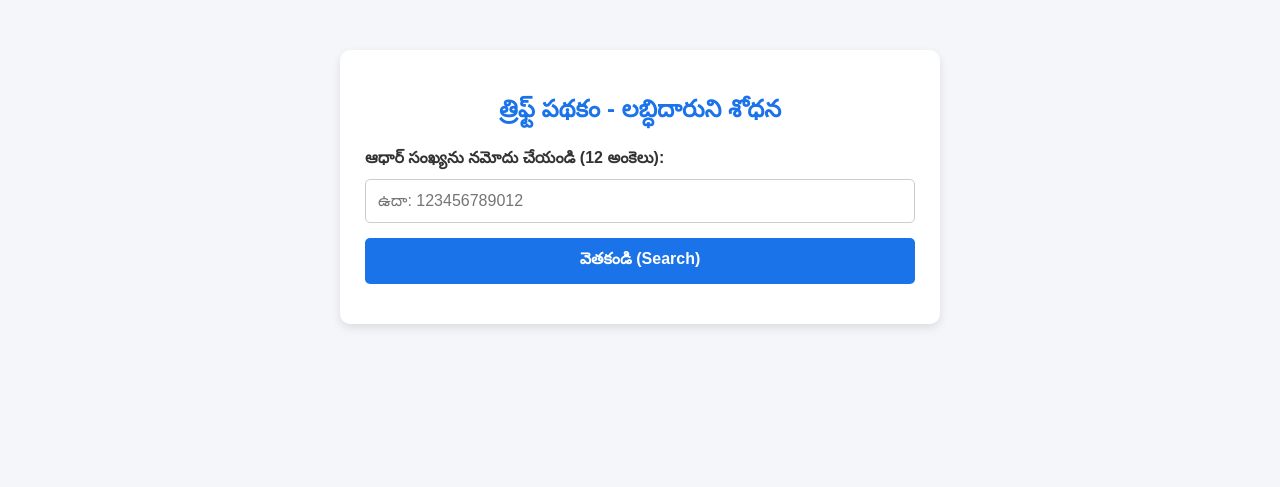
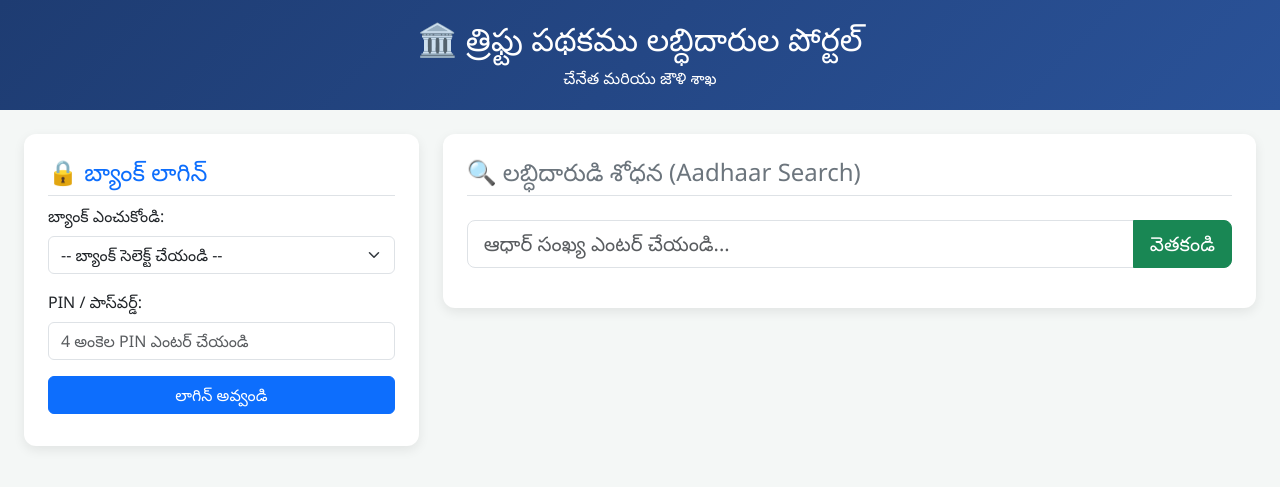
Before and after one commit to nayatejavision-alt/cf-thrift-sircilla-ts, a Flask app: page / in a window 1280 px wide. Shown: the top 487 px of the page. Run offline with Flask 3, Linux system fonts and the light colour scheme.

Commit message:
Update index.html

```diff
--- a/templates/index.html
+++ b/templates/index.html
@@ -3,169 +3,199 @@
 <head>
     <meta charset="UTF-8">
     <meta name="viewport" content="width=device-width, initial-scale=1.0">
-    <title>త్రిఫ్ట్ పథకం - లబ్ధిదారుని శోధన</title>
+    <title>త్రిఫ్టు పథకము - పోర్టల్</title>
+    <link href="https://cdn.jsdelivr.net/npm/bootstrap@5.3.0/dist/css/bootstrap.min.css" rel="stylesheet">
     <style>
-        body {
-            font-family: Arial, sans-serif;
-            background-color: #f4f6f9;
-            margin: 0;
-            padding: 20px;
-        }
-        .container {
-            max-width: 550px;
-            margin: 30px auto;
-            background: #ffffff;
-            padding: 25px;
-            border-radius: 10px;
-            box-shadow: 0 4px 10px rgba(0,0,0,0.1);
-        }
-        h2 {
-            text-align: center;
-            color: #1a73e8;
-            margin-bottom: 20px;
-        }
-        .form-group {
-            margin-bottom: 15px;
-        }
-        label {
-            display: block;
-            font-weight: bold;
-            margin-bottom: 8px;
-            color: #333;
-        }
-        input[type="text"] {
-            width: 100%;
-            padding: 12px;
-            border: 1px solid #ccc;
-            border-radius: 5px;
-            font-size: 16px;
-            box-sizing: border-radius;
-            box-sizing: border-box;
-        }
-        button {
-            width: 100%;
-            background-color: #1a73e8;
-            color: white;
-            padding: 12px;
-            border: none;
-            border-radius: 5px;
-            font-size: 16px;
-            cursor: pointer;
-            font-weight: bold;
-        }
-        button:hover {
-            background-color: #1557b0;
-        }
-        #statusMessage {
-            margin-top: 15px;
-            font-weight: bold;
-            text-align: center;
-        }
-        .result-box {
-            display: none;
-            margin-top: 20px;
-            border-top: 2px solid #e0e0e0;
-            padding-top: 15px;
-        }
-        table {
-            width: 100%;
-            border-collapse: collapse;
-            margin-top: 10px;
-        }
-        td {
-            padding: 8px 0;
-            border-bottom: 1px solid #eee;
-        }
-        td:first-child {
-            font-weight: bold;
-            color: #555;
-            width: 45%;
-        }
+        body { background-color: #f4f7f6; font-family: 'Segoe UI', Tahoma, Geneva, Verdana, sans-serif; }
+        .header-banner { background: linear-gradient(135deg, #1e3c72, #2a5298); color: white; padding: 20px 0; }
+        .card-custom { border-radius: 12px; box-shadow: 0 4px 12px rgba(0,0,0,0.08); border: none; }
     </style>
 </head>
 <body>
 
-<div class="container">
-    <h2>త్రిఫ్ట్ పథకం - లబ్ధిదారుని శోధన</h2>
-
-    <div class="form-group">
-        <label for="aadharInput">ఆధార్ సంఖ్యను నమోదు చేయండి (12 అంకెలు):</label>
-        <input type="text" id="aadharInput" maxlength="12" placeholder="ఉదా: 123456789012">
+    <!-- Header -->
+    <div class="header-banner text-center mb-4">
+        <h2>🏛️ త్రిఫ్టు పథకము లబ్ధిదారుల పోర్టల్</h2>
+        <p class="mb-0">చేనేత మరియు జౌళి శాఖ</p>
     </div>
 
-    <button onclick="searchBeneficiary()">వెతకండి (Search)</button>
+    <div class="container-fluid px-4">
+        <div class="row">
 
-    <div id="statusMessage"></div>
+            <!-- సైడ్ ప్యానెల్: బ్యాంక్ అధికారుల లాగిన్ -->
+            <div class="col-md-4 mb-4">
+                <div class="card card-custom p-4 bg-white">
+                    <h4 class="text-primary border-bottom pb-2">🔒 బ్యాంక్ లాగిన్</h4>
 
-    <div id="resultContainer" class="result-box">
-        <h3 style="color: #2e7d32; margin-top: 0;">లబ్ధిదారుని వివరాలు:</h3>
-        <table>
-            <tr><td>క్రమ సంఖ్య (SNO):</td><td id="resSno"></td></tr>
-            <tr><td>లబ్ధిదారుని పేరు:</td><td id="resName"></td></tr>
-            <tr><td>తండ్రి/భర్త పేరు:</td><td id="resFather"></td></tr>
-            <tr><td>గ్రామం:</td><td id="resVillage"></td></tr>
-            <tr><td>మండలం:</td><td id="resMandal"></td></tr>
-            <tr><td>ఆధార్ సంఖ్య:</td><td id="resAadhar"></td></tr>
-            <tr><td>బ్యాంకు పేరు:</td><td id="resBank"></td></tr>
-            <tr><td>RD 1 స్టేటస్:</td><td id="resRd1"></td></tr>
-            <tr><td>RD 2 స్టేటస్:</td><td id="resRd2"></td></tr>
+                    <!-- లాగిన్ ఫారమ్ -->
+                    <div id="login-section">
+                        <div class="mb-3">
+                            <label class="form-label font-weight-bold">బ్యాంక్ ఎంచుకోండి:</label>
+                            <select id="bank-select" class="form-select">
+                                 <option value="">-- బ్యాంక్ సెలెక్ట్ చేయండి --</option>
+
+                                    <!-- Jinja2 లూప్ ద్వారా గూగుల్ షీట్ లోని బ్యాంకులు ఆటోమేటిక్‌గా ఇక్కడ వస్తాయి -->
+                                    {% for bank in banks %}
+                                  <option value="{{ bank }}">{{ bank }}</option>
+                                    {% endfor %}
+
+                            </select>
+                        </div>
+                        <div class="mb-3">
+                            <label class="form-label">PIN / పాస్‌వర్డ్:</label>
+                            <input type="password" id="bank-pin" class="form-control" placeholder="4 అంకెల PIN ఎంటర్ చేయండి">
+                        </div>
+                        <button class="btn btn-primary w-100" onclick="loginBank()">లాగిన్ అవ్వండి</button>
+                        <div id="login-msg" class="mt-2 text-danger"></div>
+                    </div>
+
+                    <!-- లాగిన్ అయ్యాక కనిపించే ప్యానెల్ -->
+                    <div id="bank-dashboard-info" style="display: none;">
+                        <div class="alert alert-success">
+                            <strong id="logged-bank-name"></strong> బ్యాంక్ లాగిన్ విజయవంతమైంది!
+                        </div>
+                        <button class="btn btn-outline-danger w-100" onclick="logoutBank()">లాగౌట్ (Logout)</button>
+                    </div>
+                </div>
+            </div>
+
+            <!-- మెయిన్ ప్యానెల్: ఓపెన్ ఆధార్ సెర్చ్ & బ్యాంక్ డాష్‌బోర్డ్ డేటా -->
+            <div class="col-md-8">
+
+                <!-- 1. ఆధార్ సెర్చ్ కార్డ్ (ఎవరైనా సెర్చ్ చేసుకోవచ్చు) -->
+                <div class="card card-custom p-4 bg-white mb-4">
+                    <h4 class="text-secondary border-bottom pb-2">🔍 లబ్ధిదారుడి శోధన (Aadhaar Search)</h4>
+                    <div class="input-group my-3">
+                        <input type="text" id="search-aadhaar" class="form-control form-control-lg" placeholder="ఆధార్ సంఖ్య ఎంటర్ చేయండి...">
+                        <button class="btn btn-success btn-lg" onclick="searchBeneficiary()">వెతకండి</button>
+                    </div>
+                    <div id="search-results"></div>
+                </div>
+
+                <!-- 2. బ్యాంక్ ప్రత్యేక డాష్‌బోర్డ్ (లాగిన్ అయ్యాక మాత్రమే డేటా కనిపిస్తుంది) -->
+                <div id="bank-data-section" class="card card-custom p-4 bg-white" style="display: none;">
+                    <h4 class="text-success border-bottom pb-2">📊 మీ బ్యాంకు లబ్ధిదారుల జాబితా</h4>
+                    <div class="table-responsive mt-3">
+                        <table class="table table-striped table-hover">
+                            <thead class="table-dark">
+                                <tr>
+                                    <th>క్రమ సంఖ్య</th>
+                                    <th>లబ్ధిదారుడి పేరు</th>
+                                    <th>ఆధార్ సంఖ్య</th>
+                                    <th>ఖాతా సంఖ్య</th>
+                                    <th>FILE NAME</th>
+                                </tr>
+                            </thead>
+                            <tbody id="bank-table-body">
+                                <!-- డేటా ఇక్కడ లోడ్ అవుతుంది -->
+                            </tbody>
                         </table>
                     </div>
                 </div>
 
+            </div>
+
+        </div>
+    </div>
+
     <script>
+        // 1. ఆధార్ సెర్చ్ ఫంక్షన్
         async function searchBeneficiary() {
-    const aadharVal = document.getElementById('aadharInput').value.trim();
-    const statusMsg = document.getElementById('statusMessage');
-    const resultBox = document.getElementById('resultContainer');
+            const aadhaar = document.getElementById('search-aadhaar').value;
+            const resultsDiv = document.getElementById('search-results');
+            resultsDiv.innerHTML = "<p class='text-info'>వెతుకుతున్నాం...</p>";
 
-    statusMsg.innerText = '';
-    statusMsg.style.color = 'black';
-    resultBox.style.display = 'none';
+            const res = await fetch('/api/search', {
+                method: 'POST',
+                headers: {'Content-Type': 'application/json'},
+                body: JSON.stringify({ aadhaar: aadhaar })
+            });
+            const response = await res.json();
 
-    if (!aadharVal || aadharVal.length !== 12 || isNaN(aadharVal)) {
-        statusMsg.style.color = 'red';
-        statusMsg.innerText = 'దయచేసి సరిగ్గా 12 అంకెల ఆధార్ సంఖ్యను నమోదు చేయండి.';
+            if (response.data.length > 0) {
+                let html = `<table class="table table-bordered mt-2">
+                    <tr class="table-info"><th>పేరు</th><th>ఆధార్</th><th>బ్యాంక్ ఫైల్</th></tr>`;
+                response.data.forEach(row => {
+                    html += `<tr>
+                        <td>${row['NAME'] || row['Name'] || 'N/A'}</td>
+                        <td>${row['AADHAAR'] || row['Aadhaar'] || 'N/A'}</td>
+                        <td>${row['FILE NAME'] || 'N/A'}</td>
+                    </tr>`;
+                });
+                html += `</table>`;
+                resultsDiv.innerHTML = html;
+            } else {
+                resultsDiv.innerHTML = "<p class='text-danger'>లబ్ధిదారుడి వివరాలు లభించలేదు.</p>";
+            }
+        }
+
+        // 2. బ్యాంక్ లాగిన్ ఫంక్షన్
+        async function loginBank() {
+            const bankName = document.getElementById('bank-select').value;
+            const pin = document.getElementById('bank-pin').value;
+            const msgDiv = document.getElementById('login-msg');
+
+            if (!bankName || !pin) {
+                msgDiv.innerText = "దయచేసి బ్యాంక్ మరియు PIN వివరాలు నమోదు చేయండి.";
                 return;
             }
 
-    statusMsg.innerText = 'వెతుకుతోంది, దయచేసి క్షణం వేచి ఉండండి...';
+            const res = await fetch('/api/login', {
+                method: 'POST',
+                headers: {'Content-Type': 'application/json'},
+                body: JSON.stringify({ bank_name: bankName, pin: pin })
+            });
+            const response = await res.json();
 
-    try {
-        // అదే సెర్వర్ ని కనెక్ట్ చేయడానికి సాపేక్ష మార్గం (Relative Path) ఉపయోగిస్తున్నాం
-        const response = await fetch('https://cf-thrift-sircilla-ts.onrender.com/api/search', {
-            method: 'POST',
-            headers: {
-                'Content-Type': 'application/json'
-            },
-            body: JSON.stringify({ aadhar: aadharVal })
-        });
+            if (response.status === 'success') {
+                msgDiv.innerText = "";
+                document.getElementById('login-section').style.display = 'none';
+                document.getElementById('bank-dashboard-info').style.display = 'block';
+                document.getElementById('logged-bank-name').innerText = bankName;
 
-        const result = await response.json();
-
-        if (result.success) {
-            statusMsg.innerText = '';
-            document.getElementById('resSno').innerText = result.data.sno || '-';
-            document.getElementById('resName').innerText = result.data.name || '-';
-            document.getElementById('resFather').innerText = result.data.father_name || '-';
-            document.getElementById('resVillage').innerText = result.data.village || '-';
-            document.getElementById('resMandal').innerText = result.data.mandal || '-';
-            document.getElementById('resAadhar').innerText = result.data.masked_aadhar || '-';
-            document.getElementById('resBank').innerText = result.data.bank_name || '-';
-            document.getElementById('resRd1').innerText = result.data.rd1_status || '-';
-            document.getElementById('resRd2').innerText = result.data.rd2_status || '-';
-
-            resultBox.style.display = 'block';
+                // లాగిన్ అయ్యాక ఆ బ్యాంక్ డేటాను లోడ్ చేయడం
+                loadBankData();
             } else {
-            statusMsg.style.color = 'red';
-            statusMsg.innerText = result.message || 'వివరాలు లభించలేదు.';
-        }
-    } catch (error) {
-        statusMsg.style.color = 'red';
-        statusMsg.innerText = 'సర్వర్‌ను కనెక్ట్ చేయడంలో సమస్య ఏర్పడింది. దయచేసి మళ్లీ ప్రయత్నించండి.';
+                msgDiv.innerText = response.message;
             }
         }
+
+        // 3. బ్యాంక్ డేటాను లోడ్ చేసే ఫంక్షన్
+        async function loadBankData() {
+            const bankDataSection = document.getElementById('bank-data-section');
+            const tbody = document.getElementById('bank-table-body');
+            bankDataSection.style.display = 'block';
+            tbody.innerHTML = "<tr><td colspan='5' class='text-center'>డేటా లోడ్ అవుతోంది...</td></tr>";
+
+            const res = await fetch('/api/bank-data');
+                method: 'GET'
+            const response = await res.json();
+
+            if (response.status === 'success' && response.data.length > 0) {
+                let html = "";
+                response.data.forEach((row, index) => {
+                    html += `<tr>
+                        <td>${index + 1}</td>
+                        <td>${row['NAME'] || row['Name'] || 'N/A'}</td>
+                        <td>${row['AADHAAR'] || row['Aadhaar'] || 'N/A'}</td>
+                        <td>${row['ACCOUNT NO'] || row['ACCOUNT'] || 'N/A'}</td>
+                        <td>${row['FILE NAME'] || 'N/A'}</td>
+                    </tr>`;
+                });
+                tbody.innerHTML = html;
+            } else {
+                tbody.innerHTML = "<tr><td colspan='5' class='text-center text-warning'>ఈ బ్యాంకుకు సంబంధించిన డేటా ఏమీ లభించలేదు.</td></tr>";
+            }
+        }
+
+        // 4. బ్యాంక్ లాగౌట్ ఫంక్షన్
+        async function logoutBank() {
+            await fetch('/api/logout', { method: 'POST' });
+            document.getElementById('login-section').style.display = 'block';
+            document.getElementById('bank-dashboard-info').style.display = 'none';
+            document.getElementById('bank-data-section').style.display = 'none';
+            document.getElementById('bank-pin').value = '';
+        }
     </script>
-
 </body>
 </html>
```
Lines whose indentation alone changed are shown as unchanged.
